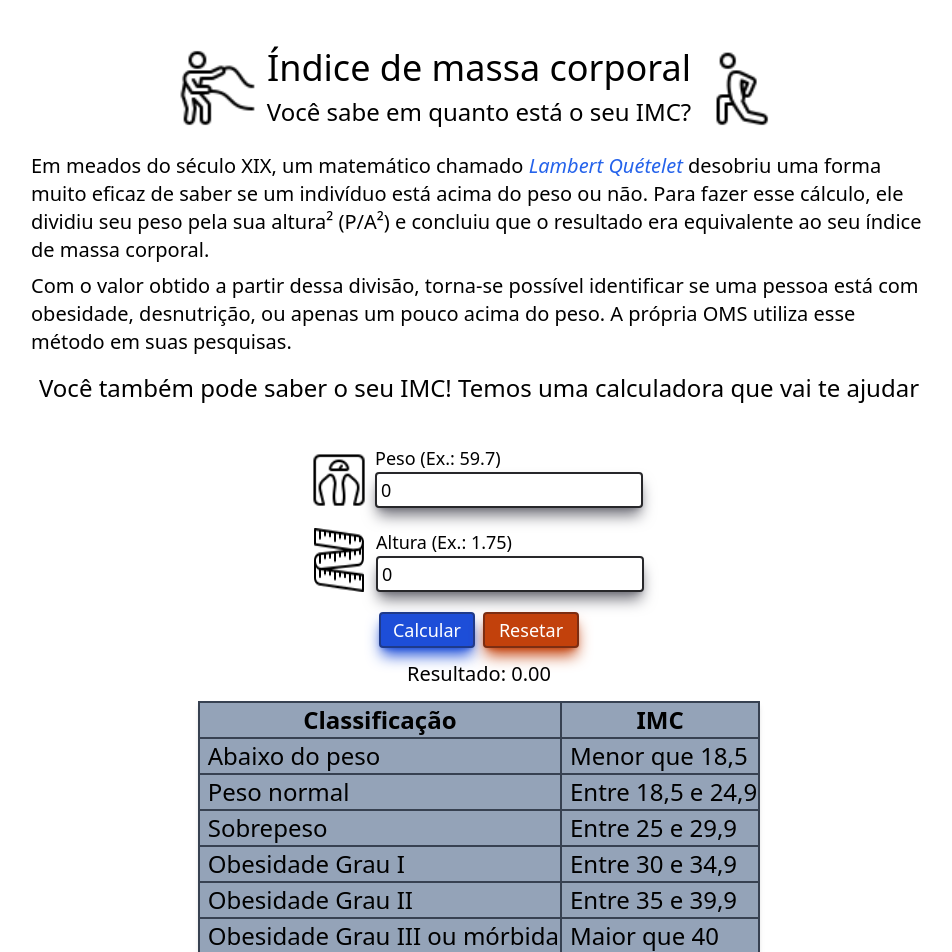
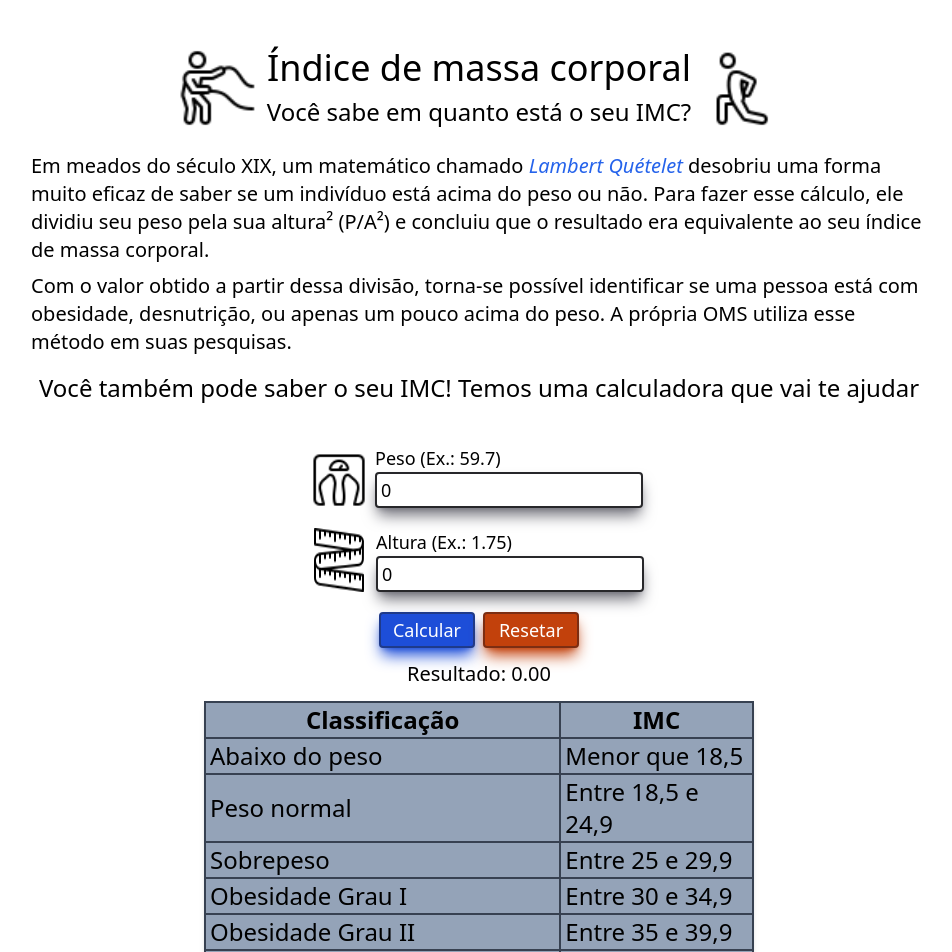
Before and after one commit to Lucas-beserra/BMI-Calculator, a React (Vite) app: page / in a window 1280 px wide. Shown: the top 952 px of the page, without its empty margins (161-1113 px from the left). Built offline with nearby package versions, Linux system fonts and the light colour scheme.

Commit message:
Fixed table width

```diff
--- a/src/components/Table.jsx
+++ b/src/components/Table.jsx
@@ -8,7 +8,7 @@ export default class Table extends React.Component {
 
     render(){
         return (
-            <table className="mx-auto mt-3 mb-8 pt-5 items-center text-2xl table-auto border-collapse bg-slate-400 shadow-md">
+            <table className="mx-auto mt-3 w-[550px] mb-8 pt-5 items-center text-2xl table-auto border-collapse bg-slate-400 shadow-md">
                 <thead>
                     <tr>
                         <th className="border-2 border-gray-700">Classificação</th>
@@ -17,28 +17,28 @@ export default class Table extends React.Component {
                 </thead>
                 <tbody>
                     <tr className={this.props.result > 0 && this.props.result <= 18.5 ? "bg-yellow-400 text-zinc-50" : "bg-slate-400"}>
-                        <td className="border-2 border-gray-700 pl-2">Abaixo do peso</td>
-                        <td className="border-2 border-gray-700 pl-2">Menor que 18,5</td>
+                        <td className="border-2 border-gray-700 pl-1">Abaixo do peso</td>
+                        <td className="border-2 border-gray-700 pl-1">Menor que 18,5</td>
                     </tr>
                     <tr className={this.props.result > 18.5 && this.props.result <= 24.9 ? "bg-lime-500 text-zinc-50" : "bg-slate-400"}>
-                        <td className="border-2 border-gray-700 pl-2">Peso normal</td>
-                        <td className="border-2 border-gray-700 pl-2">Entre 18,5 e 24,9</td>
+                        <td className="border-2 border-gray-700 pl-1">Peso normal</td>
+                        <td className="border-2 border-gray-700 pl-1">Entre 18,5 e 24,9</td>
                     </tr>
                     <tr className={this.props.result > 25 && this.props.result <= 29.9 ? "bg-yellow-400 text-zinc-50" : "bg-slate-400"}>
-                        <td className="border-2 border-gray-700 pl-2">Sobrepeso</td>
-                        <td className="border-2 border-gray-700 pl-2">Entre 25 e 29,9</td>
+                        <td className="border-2 border-gray-700 pl-1">Sobrepeso</td>
+                        <td className="border-2 border-gray-700 pl-1">Entre 25 e 29,9</td>
                     </tr>
                     <tr className={this.props.result > 30 && this.props.result <= 34.9 ? "bg-red-500 text-zinc-50" : "bg-slate-400"}>
-                        <td className="border-2 border-gray-700 pl-2">Obesidade Grau I</td>
-                        <td className="border-2 border-gray-700 pl-2">Entre 30 e 34,9</td>
+                        <td className="border-2 border-gray-700 pl-1">Obesidade Grau I</td>
+                        <td className="border-2 border-gray-700 pl-1">Entre 30 e 34,9</td>
                     </tr>
                     <tr className={this.props.result > 35 && this.props.result <= 39.9 ? "bg-red-600 text-zinc-50" : "bg-slate-400"}>
-                        <td className="border-2 border-gray-700 pl-2">Obesidade Grau II</td>
-                        <td className="border-2 border-gray-700 pl-2">Entre 35 e 39,9</td>
+                        <td className="border-2 border-gray-700 pl-1">Obesidade Grau II</td>
+                        <td className="border-2 border-gray-700 pl-1">Entre 35 e 39,9</td>
                     </tr>
                     <tr className={this.props.result > 40 ? "bg-red-700 text-zinc-50" : "bg-slate-400"}>
-                        <td className="border-2 border-gray-700 pl-2">Obesidade Grau III ou mórbida</td>
-                        <td className="border-2 border-gray-700 pl-2">Maior que 40</td>
+                        <td className="border-2 border-gray-700 pl-1">Obesidade Grau III ou mórbida</td>
+                        <td className="border-2 border-gray-700 pl-1">Maior que 40</td>
                     </tr>
                 </tbody>
             </table>
```
